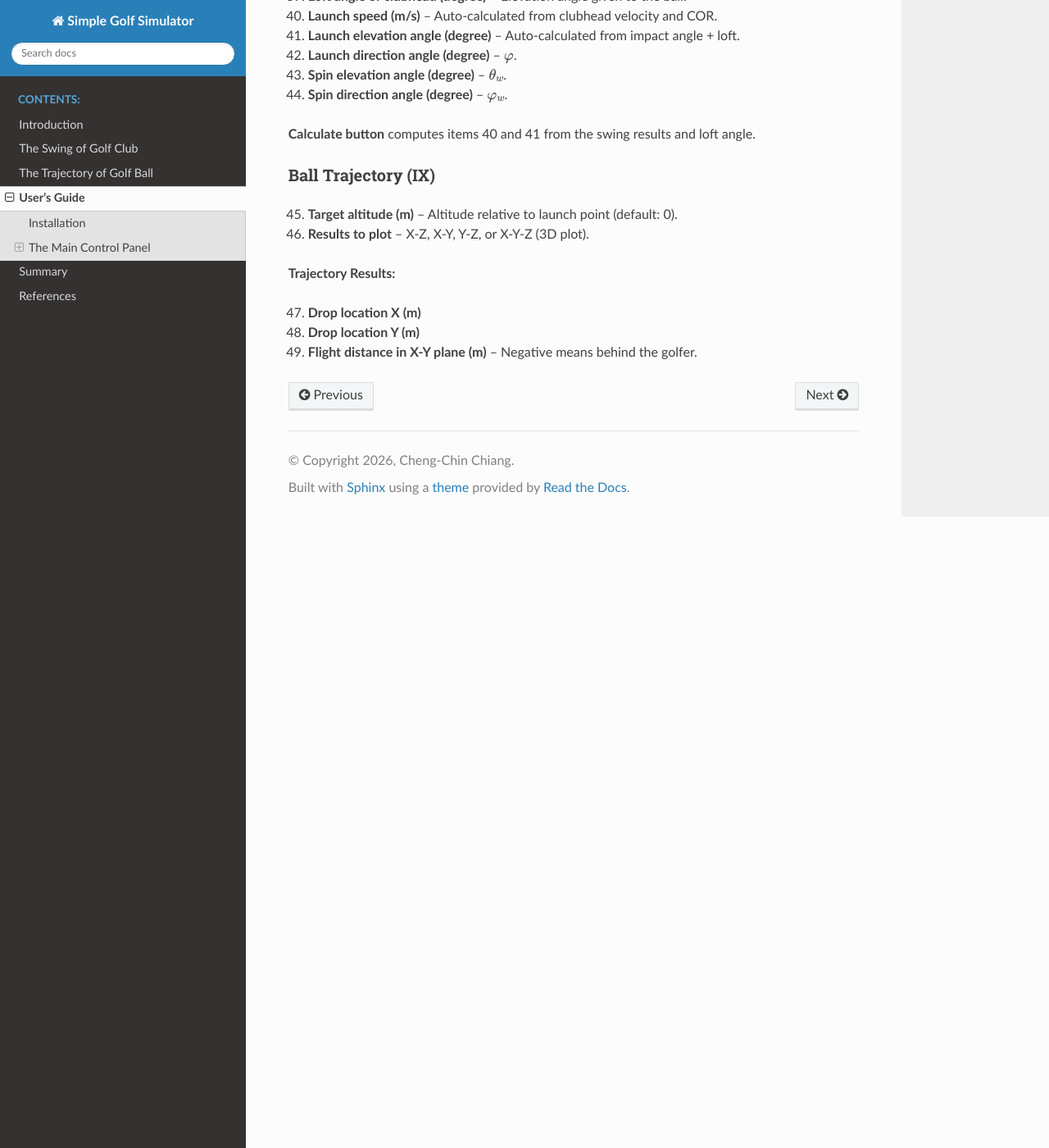
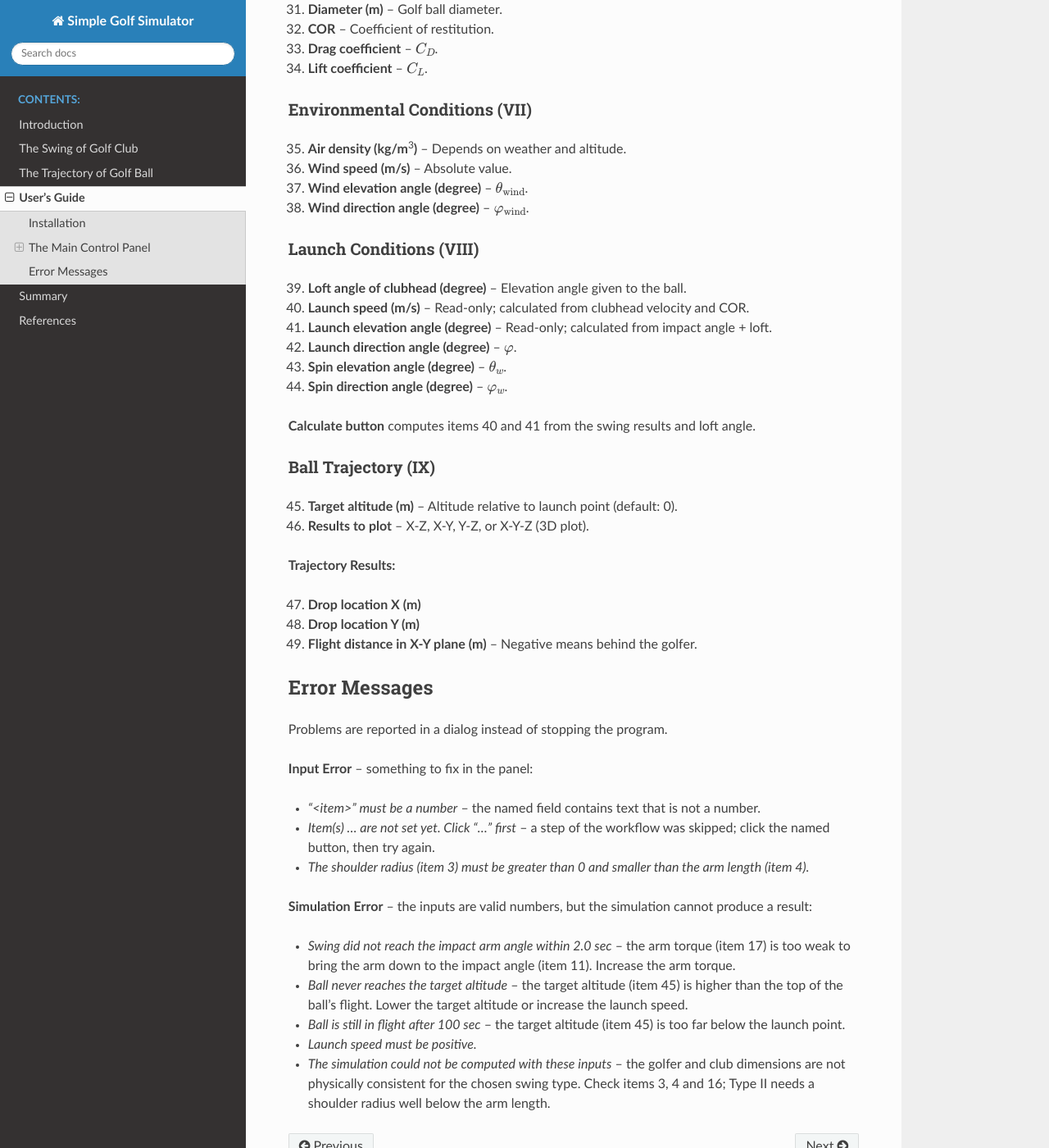
Before and after one commit to markccchiang/Simple-Golf-Simulator, a Sphinx documentation site: the page built from docs/users_guide.rst, in a window 1280 px wide and 1400 px high, scrolled down 2811 px. Shown: the whole window at 82% size. Built offline with Sphinx 7.4.7 and the Read the Docs theme 3.1.0, drawn with Linux system fonts in a browser that asks for light colours; some of the changed text lies outside the part shown.

Commit message:
Update docs for uv, workflow order, error messages, and Case 1 results
- User's guide: uv install/run, add UIFunc.py to required files,
  replace the outdated field color coding with editable vs read-only
  fields, document the button order, and add an Error Messages section
- Swing docs: refresh the Case 1 table with current Case1.py output
- README: workflow order, Running Tests section, updated project
  structure; docs build now requests the docs dependency group

Co-Authored-By: Claude Opus 5 (1M context) <noreply@anthropic.com>

```diff
--- a/docs/users_guide.rst
+++ b/docs/users_guide.rst
@@ -4,14 +4,21 @@ User's Guide
 Installation
 ------------
 
-The Simple Golf Simulator is written in Python. Before running the program, install the
-required packages:
+The Simple Golf Simulator is written in Python. The recommended way to install it is with
+`uv <https://docs.astral.sh/uv/>`_, which installs Python 3.12 (including ``tkinter``) and all
+required packages into a local ``.venv``:
+
+.. code-block:: bash
+
+   uv sync
+
+Alternatively, install the required packages with pip (Python 3.12+ recommended):
 
 .. code-block:: bash
 
    pip install matplotlib numpy
 
-Python 3.12+ is recommended. On Linux, ``tkinter`` may need to be installed separately:
+With pip on Linux, ``tkinter`` may need to be installed separately:
 
 .. code-block:: bash
 
@@ -22,14 +29,14 @@ Python 3.12+ is recommended. On Linux, ``tkinter`` may need to be installed sepa
    sudo dnf install python3-tkinter
 
 The main files are ``AppFunc.py``, ``AppFunc2.py``, ``BasicFunc.py``,
-``BasicFunc2.py``, ``Plot.py``, ``Plot2.py`` and ``Main.py``. All must be in the same
+``BasicFunc2.py``, ``Plot.py``, ``Plot2.py``, ``UIFunc.py`` and ``Main.py``. All must be in the same
 directory. The case files ``Case1.py`` through ``Case10.py`` are standalone demonstration scripts.
 
 To start the main program:
 
 .. code-block:: bash
 
-   python Main.py
+   uv run Main.py     # or, with pip: python Main.py
 
 The Main Control Panel
 ----------------------
@@ -38,18 +45,27 @@ The panel has two columns: the left column is for golf swing simulation, and the
 is for golf ball trajectory simulation. Default values are pre-filled. Users follow the item numbers
 from top to bottom, left to right, step-by-step.
 
-**Color coding:**
+**Field types:**
 
-- **White fields** -- user-editable parameters
-- **Yellow fields** -- auto-filled by clicking yellow buttons (can also be manually set)
-- **Blue fields** -- simulation results, auto-filled by clicking blue buttons
+- **Editable fields** -- input parameters, pre-filled with default values.
+- **Read-only fields** (items 19, 26--29, 40, 41 and 47--49) -- show "N/A" until they are filled
+  in by clicking the buttons. They cannot be typed into.
+
+**Workflow:** each step uses the results of the previous one, so click the buttons in this order:
+
+1. **Optimize wrist-cock torque** (fast or complete) -- fills item 19.
+2. **Simulate / Plot Golf Swing** -- fills items 26--29.
+3. **Calculate launch speed and elevation angle from impact** -- fills items 40 and 41.
+4. **Simulate / Plot Ball Trajectory** -- fills items 47--49.
+
+If a step is skipped, an error message names the button to click first. See :ref:`error-messages`.
 
 Golfer Parameters (I)
 ^^^^^^^^^^^^^^^^^^^^^^
 
 1. **Gender** -- Male, Female or Average. Affects the percentages of weights for arm segments.
 2. **Weight (kg)** -- The golfer's weight.
-3. **Shoulder radius (m)** -- :math:`R_S`, the shoulder radius.
+3. **Shoulder radius (m)** -- :math:`R_S`, the shoulder radius. Must be smaller than the arm length (item 4).
 4. **Arm length (m)** -- :math:`R_A`, the arm length.
 
 Club Parameters (II)
@@ -77,7 +93,7 @@ Swing Torques (IV)
 
 17. **Arm torque (N-m)** -- :math:`Q_\alpha`, positive is counter-clockwise.
 18. **Rising time of arm torque (sec)** -- :math:`\tau_{Q_\alpha}`.
-19. **Wrist-cock torque (N-m)** -- :math:`Q_\beta`, positive is clockwise. Auto-filled by optimization.
+19. **Wrist-cock torque (N-m)** -- :math:`Q_\beta`, positive is clockwise. Read-only; filled by the optimization buttons.
 20. **Starting arm angle for wrist-cock torque (degree)** -- Must be :math:`\leq \theta_0` (item 10).
 21. **Rising time of wrist-cock torque (sec)** -- :math:`\tau_{Q_\beta}`.
 22. **Minimum wrist-cock torque (N-m)** -- Lower bound for optimization.
@@ -125,8 +141,8 @@ Launch Conditions (VIII)
 ^^^^^^^^^^^^^^^^^^^^^^^^^
 
 39. **Loft angle of clubhead (degree)** -- Elevation angle given to the ball.
-40. **Launch speed (m/s)** -- Auto-calculated from clubhead velocity and COR.
-41. **Launch elevation angle (degree)** -- Auto-calculated from impact angle + loft.
+40. **Launch speed (m/s)** -- Read-only; calculated from clubhead velocity and COR.
+41. **Launch elevation angle (degree)** -- Read-only; calculated from impact angle + loft.
 42. **Launch direction angle (degree)** -- :math:`\varphi`.
 43. **Spin elevation angle (degree)** -- :math:`\theta_w`.
 44. **Spin direction angle (degree)** -- :math:`\varphi_w`.
@@ -144,3 +160,30 @@ Ball Trajectory (IX)
 47. **Drop location X (m)**
 48. **Drop location Y (m)**
 49. **Flight distance in X-Y plane (m)** -- Negative means behind the golfer.
+
+.. _error-messages:
+
+Error Messages
+--------------
+
+Problems are reported in a dialog instead of stopping the program.
+
+**Input Error** -- something to fix in the panel:
+
+- *"<item>" must be a number* -- the named field contains text that is not a number.
+- *Item(s) ... are not set yet. Click "..." first* -- a step of the workflow was skipped; click the
+  named button, then try again.
+- *The shoulder radius (item 3) must be greater than 0 and smaller than the arm length (item 4).*
+
+**Simulation Error** -- the inputs are valid numbers, but the simulation cannot produce a result:
+
+- *Swing did not reach the impact arm angle within 2.0 sec* -- the arm torque (item 17) is too weak
+  to bring the arm down to the impact angle (item 11). Increase the arm torque.
+- *Ball never reaches the target altitude* -- the target altitude (item 45) is higher than the top of
+  the ball's flight. Lower the target altitude or increase the launch speed.
+- *Ball is still in flight after 100 sec* -- the target altitude (item 45) is too far below the
+  launch point.
+- *Launch speed must be positive.*
+- *The simulation could not be computed with these inputs* -- the golfer and club dimensions are not
+  physically consistent for the chosen swing type. Check items 3, 4 and 16; Type II needs a
+  shoulder radius well below the arm length.
```
Also changed, not shown: README.md (+14 -1 lines), docs/swing.rst (+9 -9 lines).
